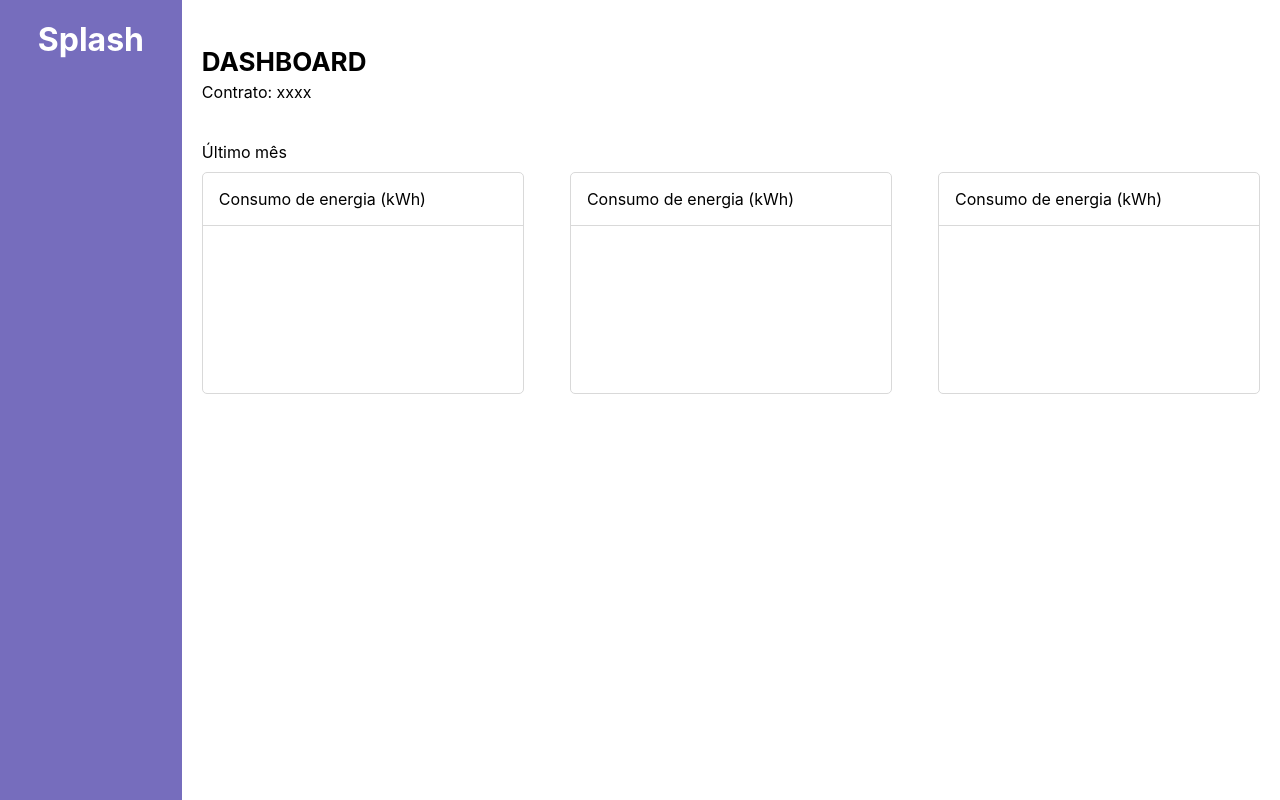
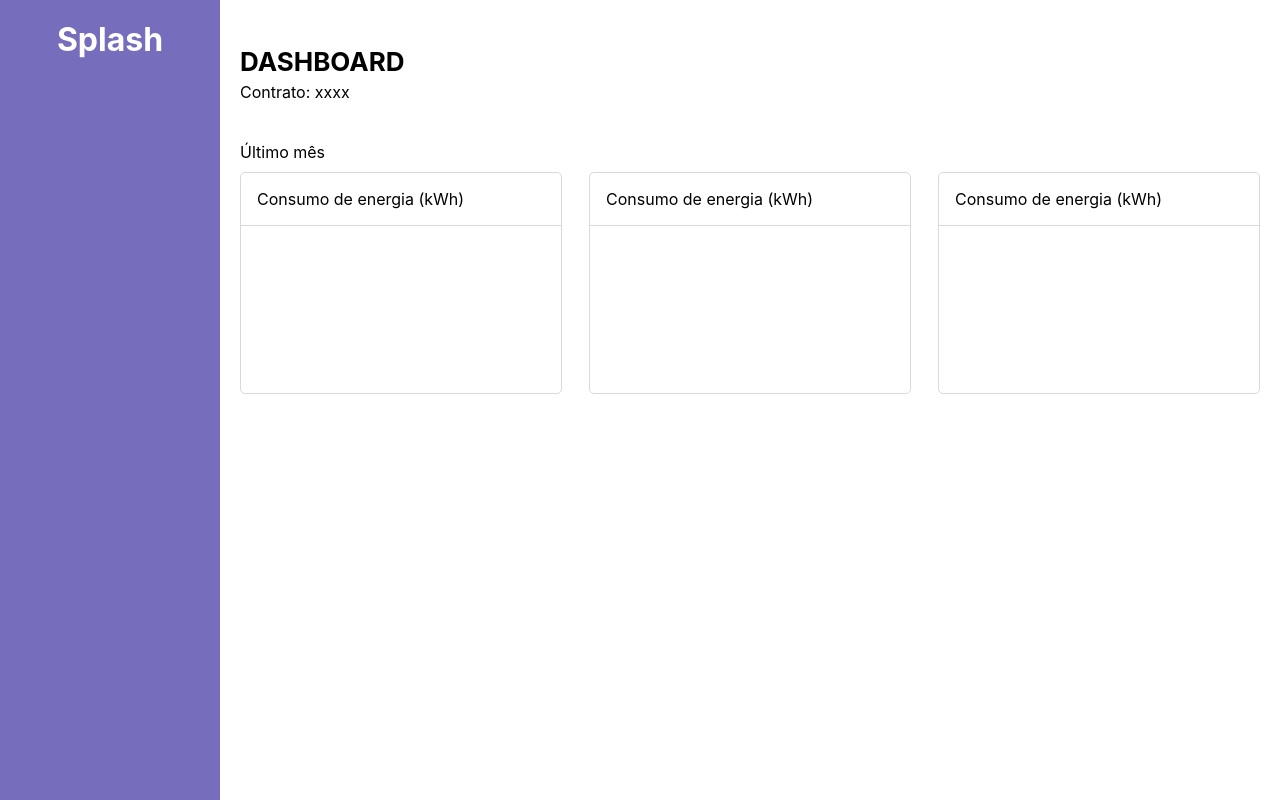
Before and after one commit to pedroMattos/energy-manager, a React (Create React App) app in the folder frontend/: page / in a window 1280 px wide. Built offline with nearby package versions, Linux system fonts and the light colour scheme.

Commit message:
fix sidebar width

```diff
--- a/frontend/src/views/Sidebar/styles.js
+++ b/frontend/src/views/Sidebar/styles.js
@@ -3,7 +3,7 @@ import styled from 'styled-components'
 
 export const SidebarContainer = styled.aside`
   background-color: #766DBD;
-  width: 220px;
+  min-width: 220px;
   height: 100vh;
 `
 
```
